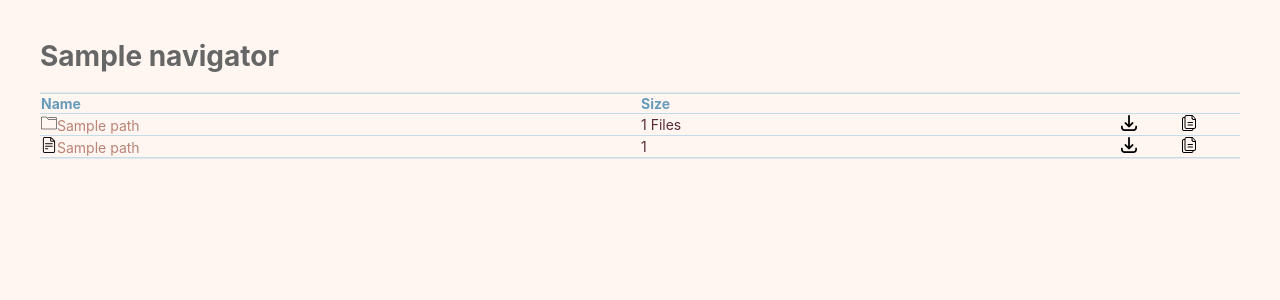
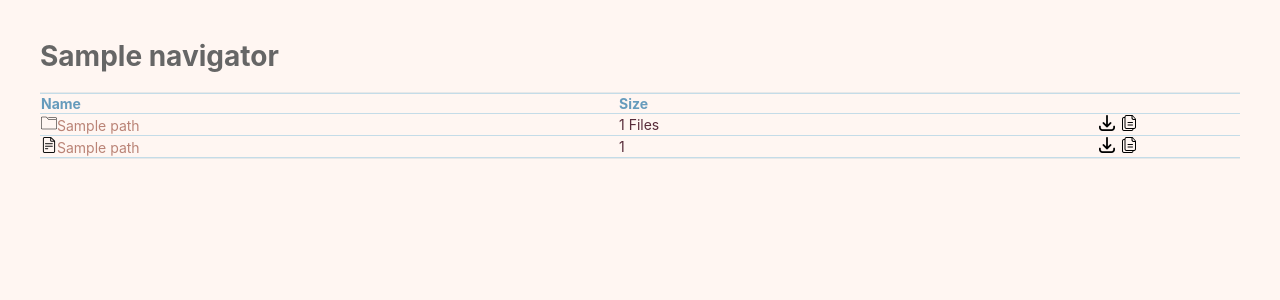
Before and after one commit to DableUTeeF/django-file-server, a Django app: template web_ui/templates/files.html in a window 1280 px wide. Shown: the part 49-349 px from the top of the page. Run offline with Django 4.2, Linux system fonts and the light colour scheme; the template is opened without the code that fills it: most values are stand-ins (such as "Sample title", 1, 10 or a date in 2020).

Commit message:
Changed download width to fixed 20px

```diff
--- a/web_ui/templates/files.html
+++ b/web_ui/templates/files.html
@@ -21,8 +21,8 @@
                     <tr class="trheader">
                         <th>Name</th>
                         <th style="width:40%">Size</th>
-                        <th style="width:5%"></th>
-                        <th style="width:5%"></th>
+                        <th style="width:20px"></th>
+                        <th style="width:10%"></th>
                     </tr>
                     {% if directories %}
                     {% for directory in directories %}
```
